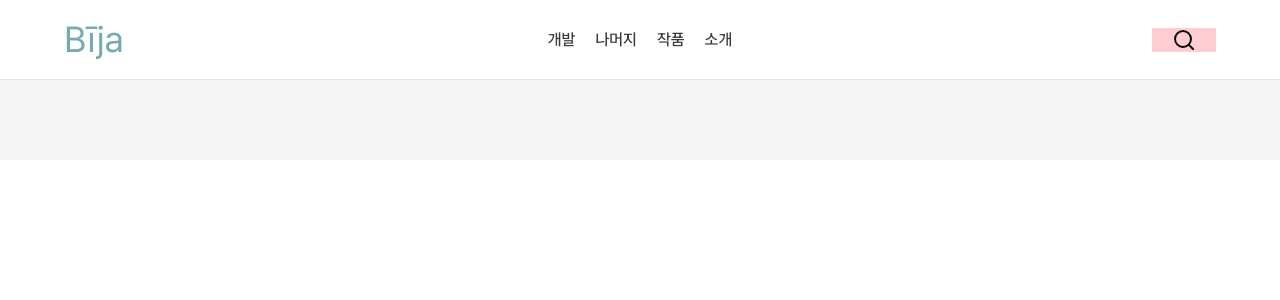
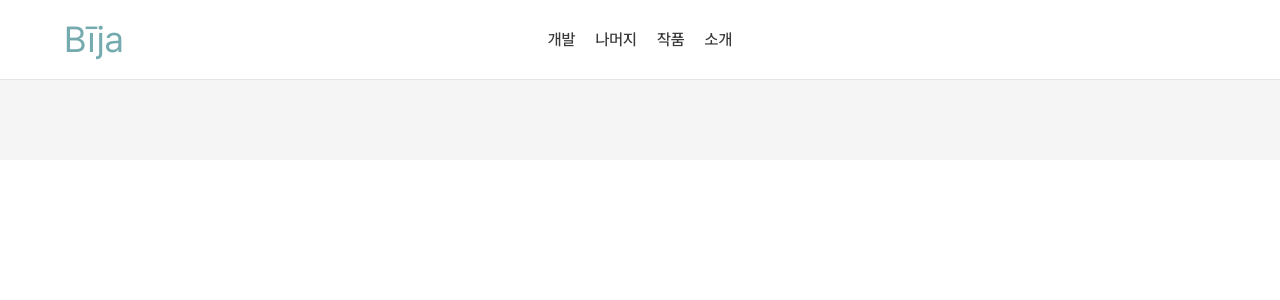
Before and after one commit to mrbonk97/bija, a Next.js app: page / in a window 1280 px wide. Shown: the top 300 px of the page. Built offline with nearby package versions, Linux system fonts and the light colour scheme.

Commit message:
fix: topnav 링크 오류 수정

```diff
--- a/components/nav/top-nav.tsx
+++ b/components/nav/top-nav.tsx
@@ -1,6 +1,5 @@
 import { Logo } from "@/components/logo";
 import { MENU } from "@/constants";
-import { SearchIcon } from "lucide-react";
 import Link from "next/link";
 
 export function Topnav() {
@@ -14,7 +13,7 @@ export function Topnav() {
           </li>
         ))}
       </ul>
-      <SearchIcon className="inline-block w-16 bg-rose-200" />
+      <div className="h-0.5 w-16" />
     </nav>
   );
 }
--- a/constants/index.ts
+++ b/constants/index.ts
@@ -12,7 +12,7 @@ export const MENU = [
   {
     id: "menu-3",
     title: "작품",
-    url: "/product",
+    url: "/projects",
   },
   {
     id: "menu-4",
--- a/lib/font.ts
+++ b/lib/font.ts
@@ -6,7 +6,7 @@ export const maruburi = localFont({
   src: [
     {
       path: "./fonts/maruburi/MaruBuri-Bold.woff2",
-      weight: "400",
+      weight: "700",
       style: "bold",
     },
     {
```
